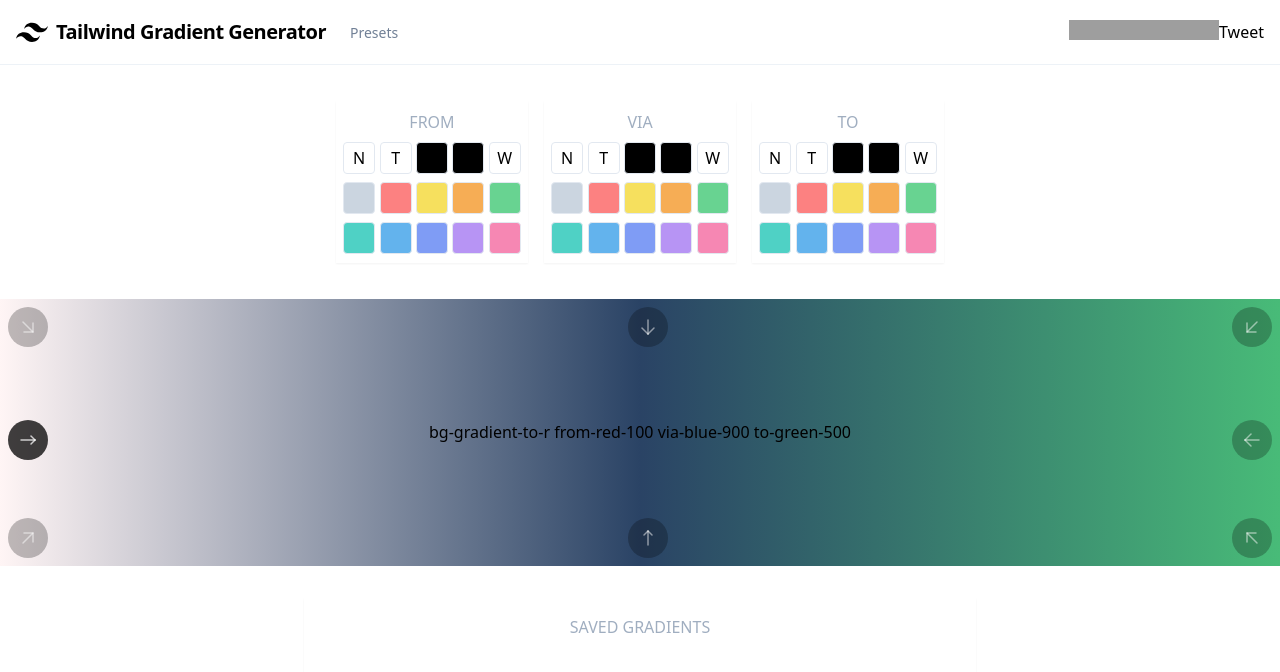
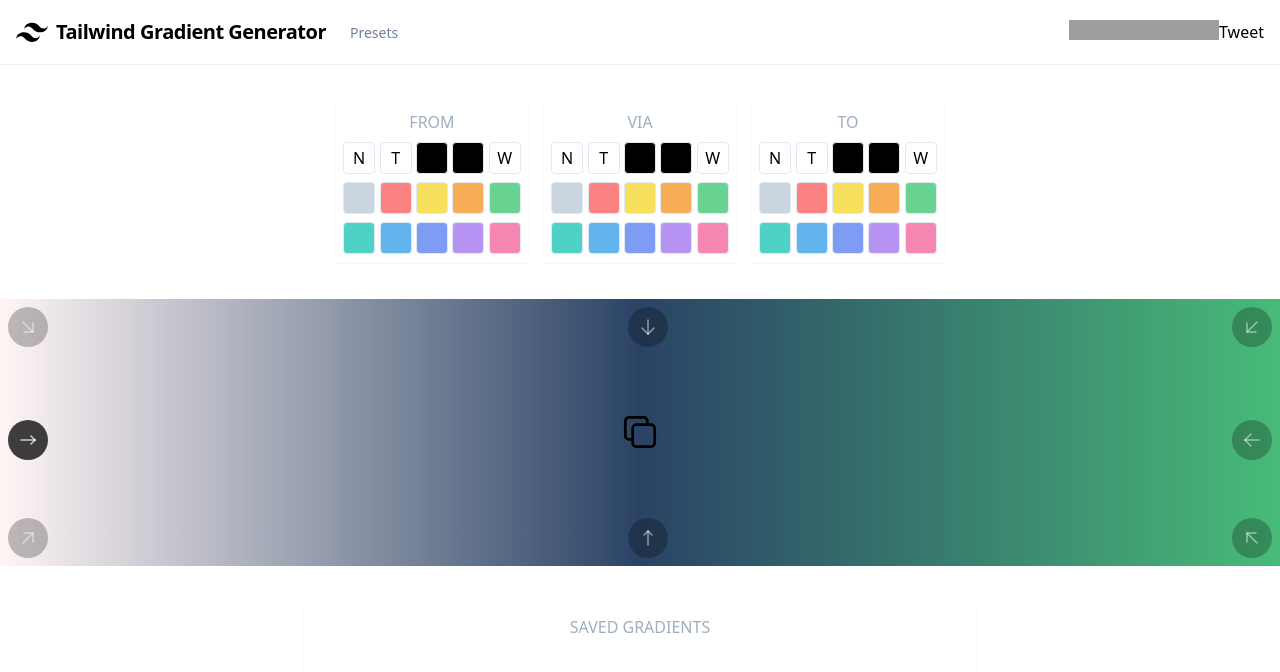
Before and after one commit to roberthgnz/tailwind-gradient-generator, a Vue app: page / in a window 1280 px wide. Shown: the top 672 px of the page. Built offline with nearby package versions, Linux system fonts and the light colour scheme; grey boxes are pictures that could not be loaded.

Commit message:
feat: copy

```diff
--- a/src/views/Home.vue
+++ b/src/views/Home.vue
@@ -47,7 +47,27 @@
 
     <template v-if="gradient">
       <div class="relative" style="height: 33.33vh" :class="classes">
-        <div class="code-preview">{{ classes }}</div>
+        <div title="Copy code" class="code-preview cursor-pointer" @click="copyClasses">
+          <svg
+            v-if="!copied"
+            xmlns="http://www.w3.org/2000/svg"
+            width="44"
+            height="44"
+            viewBox="0 0 24 24"
+            stroke-width="1.5"
+            stroke="currentColor"
+            fill="none"
+            stroke-linecap="round"
+            stroke-linejoin="round"
+          >
+            <path stroke="none" d="M0 0h24v24H0z" fill="none" />
+            <rect x="8" y="8" width="12" height="12" rx="2" />
+            <path
+              d="M16 8v-2a2 2 0 0 0 -2 -2h-8a2 2 0 0 0 -2 2v8a2 2 0 0 0 2 2h2"
+            />
+          </svg>
+          <span v-else>🎉 copied</span>
+        </div>
         <direction :direction="direction" @click="handleDirection"></direction>
       </div>
     </template>
```
